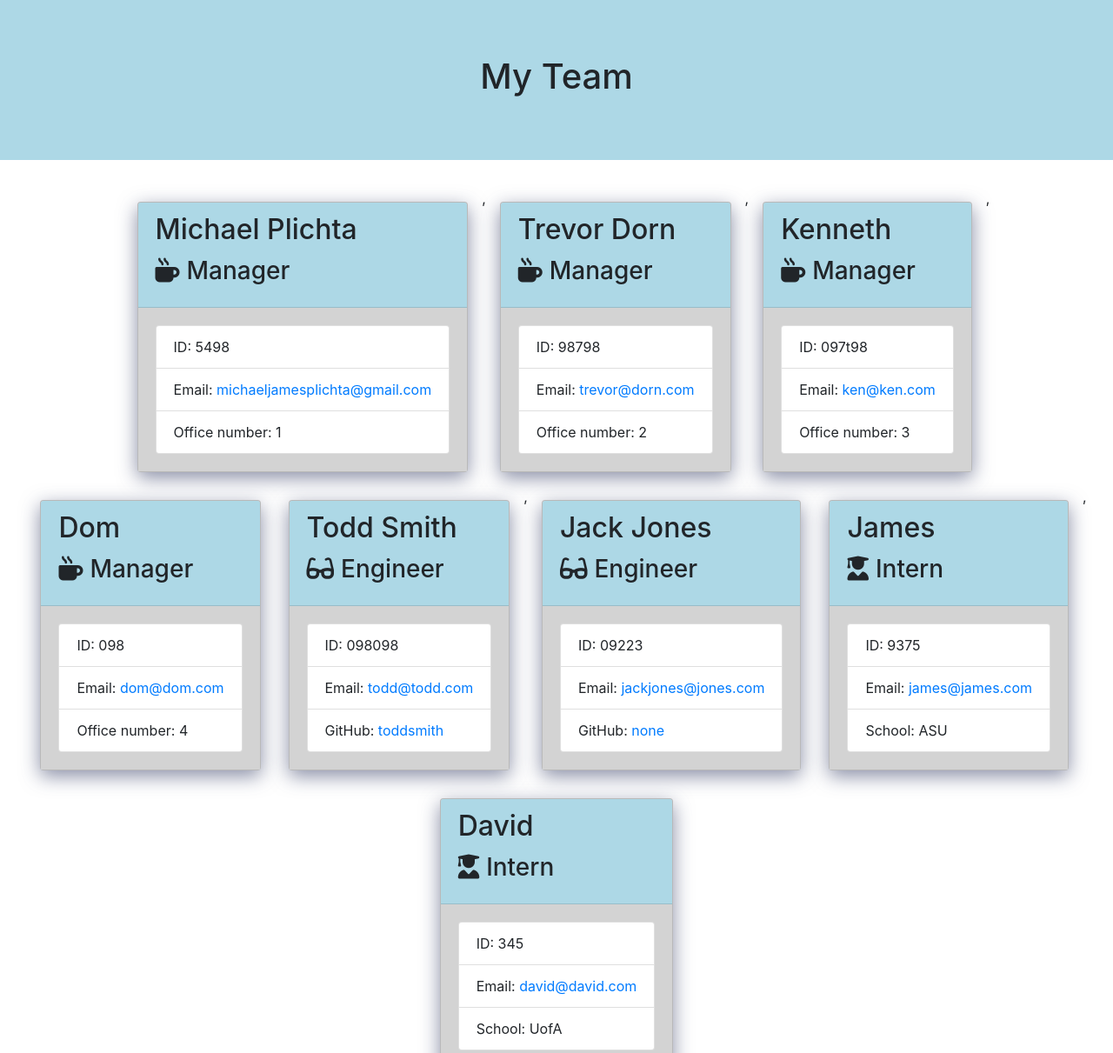
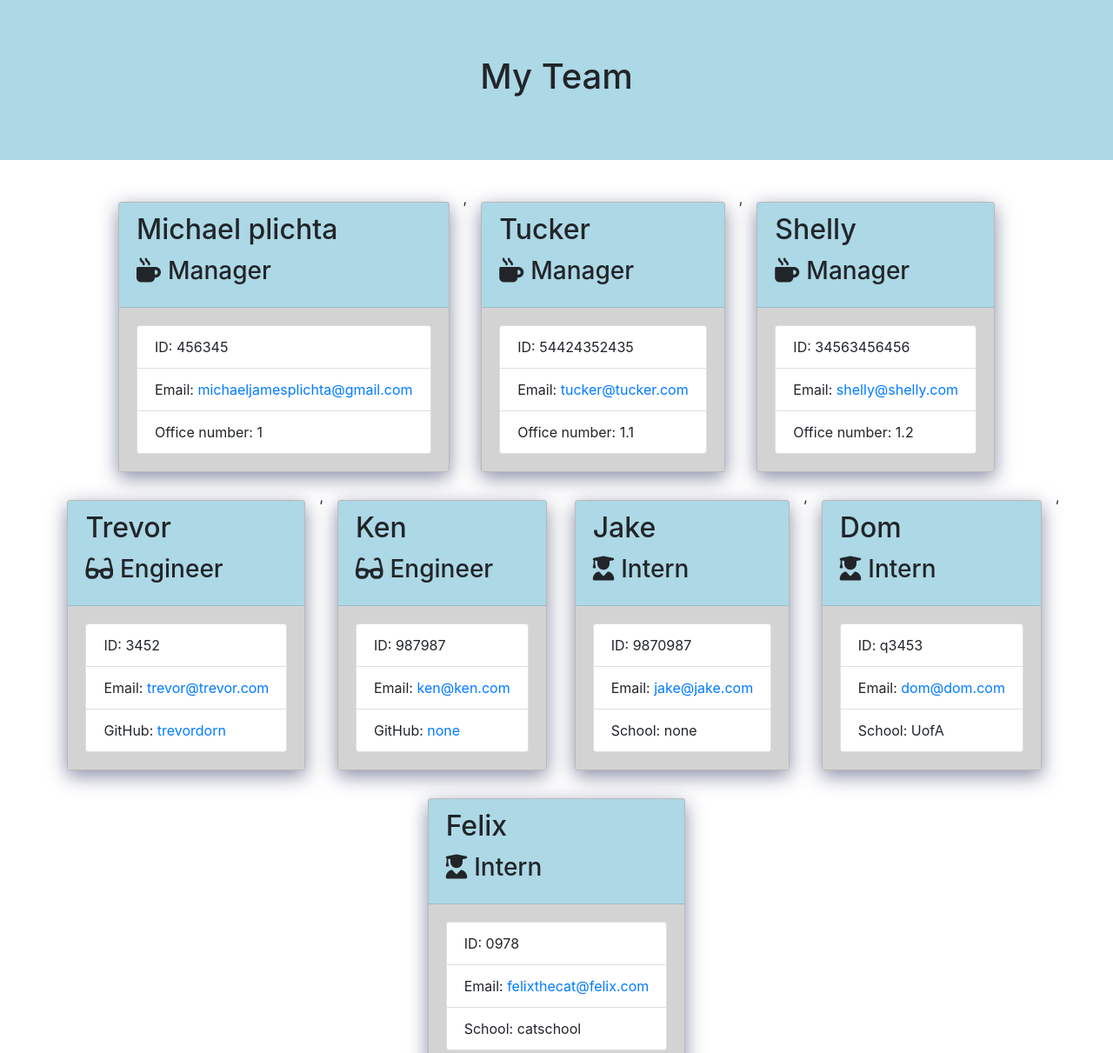
Before and after one commit to mekaleka/team-profile-generator, a website: page output/team.html in a window 1280 px wide. Shown: the top 1211 px of the page at 87% size. Drawn offline with nearby package versions, Linux system fonts and the light colour scheme.

```diff
--- a/output/team.html
+++ b/output/team.html
@@ -31,7 +31,7 @@
     <!--card header class-->
     <div class="card-header">
         <!--class for card title-->
-        <h2 class="card-title">Michael Plichta</h2>
+        <h2 class="card-title">Michael plichta</h2>
         <!--class for decal and role title-->
         <h3 class="card-title"><i class="fas fa-mug-hot mr-2"></i>Manager</h3>
     </div>
@@ -39,7 +39,7 @@
     <div class="card-body">
         <!--class for list group items-->
         <ul class="list-group">
-            <li class="list-group-item">ID: 5498</li>
+            <li class="list-group-item">ID: 456345</li>
             <li class="list-group-item">Email: <a href="mailto:michaeljamesplichta@gmail.com">michaeljamesplichta@gmail.com</a></li>
             <li class="list-group-item">Office number: 1</li>
         </ul>
@@ -49,7 +49,7 @@
     <!--card header class-->
     <div class="card-header">
         <!--class for card title-->
-        <h2 class="card-title">Trevor Dorn</h2>
+        <h2 class="card-title">Tucker</h2>
         <!--class for decal and role title-->
         <h3 class="card-title"><i class="fas fa-mug-hot mr-2"></i>Manager</h3>
     </div>
@@ -57,9 +57,9 @@
     <div class="card-body">
         <!--class for list group items-->
         <ul class="list-group">
-            <li class="list-group-item">ID: 98798</li>
-            <li class="list-group-item">Email: <a href="mailto:trevor@dorn.com">trevor@dorn.com</a></li>
-            <li class="list-group-item">Office number: 2</li>
+            <li class="list-group-item">ID: 54424352435</li>
+            <li class="list-group-item">Email: <a href="mailto:tucker@tucker.com">tucker@tucker.com</a></li>
+            <li class="list-group-item">Office number: 1.1</li>
         </ul>
     </div>
 </div>,<!--employee card class created here-->
@@ -67,7 +67,7 @@
     <!--card header class-->
     <div class="card-header">
         <!--class for card title-->
-        <h2 class="card-title">Kenneth </h2>
+        <h2 class="card-title">Shelly</h2>
         <!--class for decal and role title-->
         <h3 class="card-title"><i class="fas fa-mug-hot mr-2"></i>Manager</h3>
     </div>
@@ -75,9 +75,65 @@
     <div class="card-body">
         <!--class for list group items-->
         <ul class="list-group">
-            <li class="list-group-item">ID: 097t98</li>
+            <li class="list-group-item">ID: 34563456456</li>
+            <li class="list-group-item">Email: <a href="mailto:shelly@shelly.com">shelly@shelly.com</a></li>
+            <li class="list-group-item">Office number: 1.2</li>
+        </ul>
+    </div>
+</div><!--employee card class created here-->
+<div class="card employee-card">
+    <!--card header class-->
+    <div class="card-header">
+        <!--class for card title-->
+        <h2 class="card-title">Trevor</h2>
+        <!--class for decal and role title-->
+        <h3 class="card-title"><i class="fas fa-glasses mr-2"></i>Engineer</h3>
+    </div>
+    <!--card body class-->
+    <div class="card-body">
+        <!--class for list group items-->
+        <ul class="list-group">
+            <li class="list-group-item">ID: 3452</li>
+            <li class="list-group-item">Email: <a href="mailto:trevor@trevor.com">trevor@trevor.com</a></li>
+            <li class="list-group-item">GitHub: <a href="https://github.com/trevordorn" target="_blank"
+                    rel="noopener noreferrer">trevordorn</a></li>
+        </ul>
+    </div>
+</div>,<!--employee card class created here-->
+<div class="card employee-card">
+    <!--card header class-->
+    <div class="card-header">
+        <!--class for card title-->
+        <h2 class="card-title">Ken</h2>
+        <!--class for decal and role title-->
+        <h3 class="card-title"><i class="fas fa-glasses mr-2"></i>Engineer</h3>
+    </div>
+    <!--card body class-->
+    <div class="card-body">
+        <!--class for list group items-->
+        <ul class="list-group">
+            <li class="list-group-item">ID: 987987</li>
             <li class="list-group-item">Email: <a href="mailto:ken@ken.com">ken@ken.com</a></li>
-            <li class="list-group-item">Office number: 3</li>
+            <li class="list-group-item">GitHub: <a href="https://github.com/none" target="_blank"
+                    rel="noopener noreferrer">none</a></li>
+        </ul>
+    </div>
+</div><!--employee card class created here-->
+<div class="card employee-card">
+    <!--card header class-->
+    <div class="card-header">
+        <!--class for card title-->
+        <h2 class="card-title">Jake</h2>
+        <!--class for decal and role title-->
+        <h3 class="card-title"><i class="fas fa-user-graduate mr-2"></i>Intern</h3>
+    </div>
+    <!--card body class-->
+    <div class="card-body">
+        <!--class for list group items-->
+        <ul class="list-group">
+            <li class="list-group-item">ID: 9870987</li>
+            <li class="list-group-item">Email: <a href="mailto:jake@jake.com">jake@jake.com</a></li>
+            <li class="list-group-item">School: none</li>
         </ul>
     </div>
 </div>,<!--employee card class created here-->
@@ -87,34 +143,15 @@
         <!--class for card title-->
         <h2 class="card-title">Dom</h2>
         <!--class for decal and role title-->
-        <h3 class="card-title"><i class="fas fa-mug-hot mr-2"></i>Manager</h3>
+        <h3 class="card-title"><i class="fas fa-user-graduate mr-2"></i>Intern</h3>
     </div>
     <!--card body class-->
     <div class="card-body">
         <!--class for list group items-->
         <ul class="list-group">
-            <li class="list-group-item">ID: 098</li>
+            <li class="list-group-item">ID: q3453</li>
             <li class="list-group-item">Email: <a href="mailto:dom@dom.com">dom@dom.com</a></li>
-            <li class="list-group-item">Office number: 4</li>
-        </ul>
-    </div>
-</div><!--employee card class created here-->
-<div class="card employee-card">
-    <!--card header class-->
-    <div class="card-header">
-        <!--class for card title-->
-        <h2 class="card-title">Todd Smith</h2>
-        <!--class for decal and role title-->
-        <h3 class="card-title"><i class="fas fa-glasses mr-2"></i>Engineer</h3>
-    </div>
-    <!--card body class-->
-    <div class="card-body">
-        <!--class for list group items-->
-        <ul class="list-group">
-            <li class="list-group-item">ID: 098098</li>
-            <li class="list-group-item">Email: <a href="mailto:todd@todd.com">todd@todd.com</a></li>
-            <li class="list-group-item">GitHub: <a href="https://github.com/toddsmith" target="_blank"
-                    rel="noopener noreferrer">toddsmith</a></li>
+            <li class="list-group-item">School: UofA</li>
         </ul>
     </div>
 </div>,<!--employee card class created here-->
@@ -122,26 +159,7 @@
     <!--card header class-->
     <div class="card-header">
         <!--class for card title-->
-        <h2 class="card-title">Jack Jones</h2>
-        <!--class for decal and role title-->
-        <h3 class="card-title"><i class="fas fa-glasses mr-2"></i>Engineer</h3>
-    </div>
-    <!--card body class-->
-    <div class="card-body">
-        <!--class for list group items-->
-        <ul class="list-group">
-            <li class="list-group-item">ID: 09223</li>
-            <li class="list-group-item">Email: <a href="mailto:jackjones@jones.com">jackjones@jones.com</a></li>
-            <li class="list-group-item">GitHub: <a href="https://github.com/none" target="_blank"
-                    rel="noopener noreferrer">none</a></li>
-        </ul>
-    </div>
-</div><!--employee card class created here-->
-<div class="card employee-card">
-    <!--card header class-->
-    <div class="card-header">
-        <!--class for card title-->
-        <h2 class="card-title">James</h2>
+        <h2 class="card-title">Felix</h2>
         <!--class for decal and role title-->
         <h3 class="card-title"><i class="fas fa-user-graduate mr-2"></i>Intern</h3>
     </div>
@@ -149,27 +167,9 @@
     <div class="card-body">
         <!--class for list group items-->
         <ul class="list-group">
-            <li class="list-group-item">ID: 9375</li>
-            <li class="list-group-item">Email: <a href="mailto:james@james.com">james@james.com</a></li>
-            <li class="list-group-item">School: ASU</li>
-        </ul>
-    </div>
-</div>,<!--employee card class created here-->
-<div class="card employee-card">
-    <!--card header class-->
-    <div class="card-header">
-        <!--class for card title-->
-        <h2 class="card-title">David</h2>
-        <!--class for decal and role title-->
-        <h3 class="card-title"><i class="fas fa-user-graduate mr-2"></i>Intern</h3>
-    </div>
-    <!--card body class-->
-    <div class="card-body">
-        <!--class for list group items-->
-        <ul class="list-group">
-            <li class="list-group-item">ID: 345</li>
-            <li class="list-group-item">Email: <a href="mailto:david@david.com">david@david.com</a></li>
-            <li class="list-group-item">School: UofA</li>
+            <li class="list-group-item">ID: 0978</li>
+            <li class="list-group-item">Email: <a href="mailto:felixthecat@felix.com">felixthecat@felix.com</a></li>
+            <li class="list-group-item">School: catschool</li>
         </ul>
     </div>
 </div>
```
Also changed, not shown: README.md.
